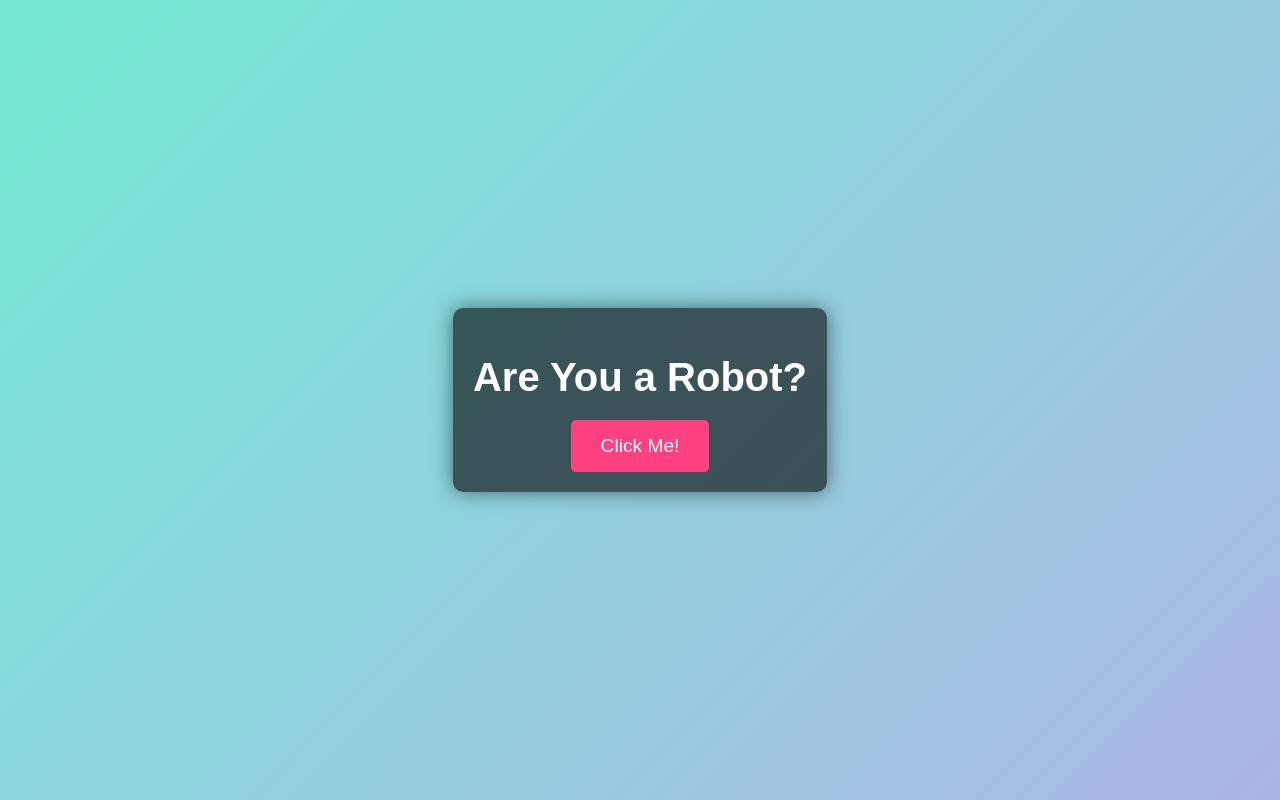
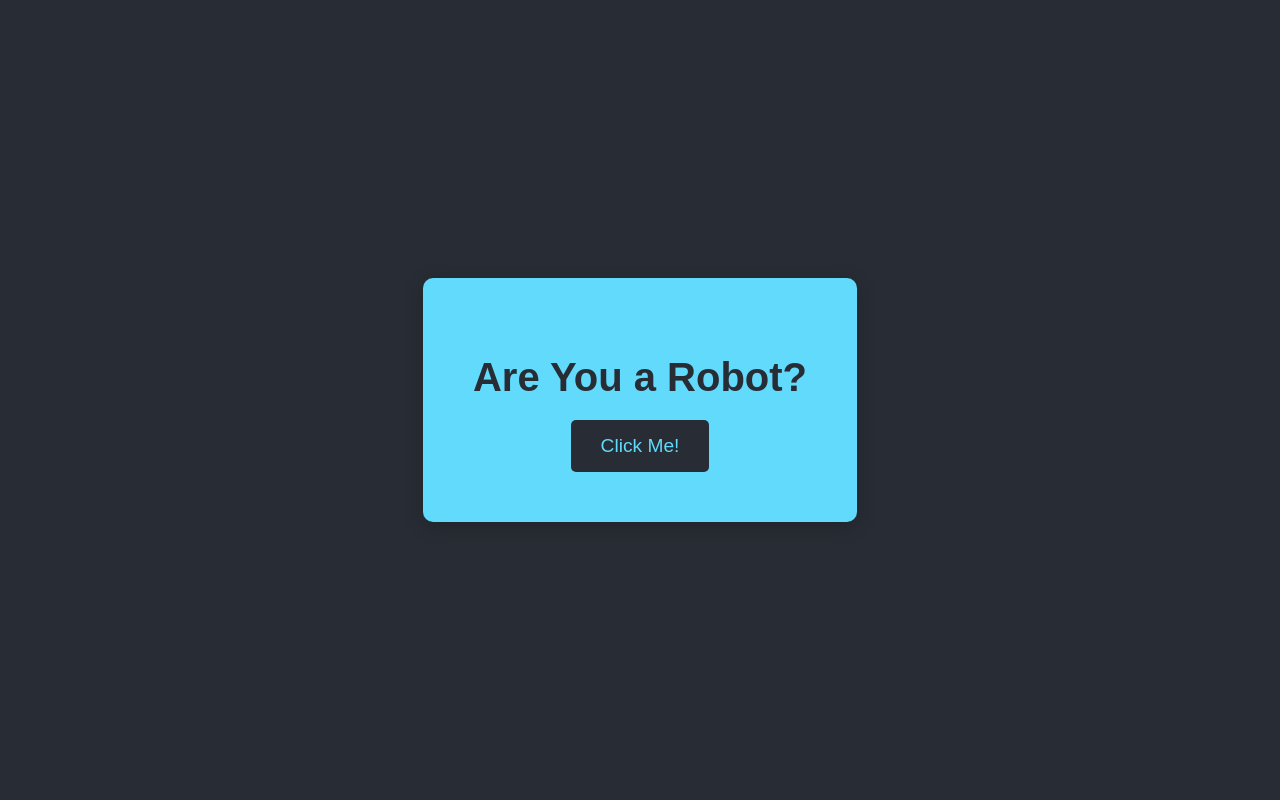
Before and after one commit to dimitriskleov/AnChatNotPublic2024, a plain HTML site: page index.html in a window 1280 px wide. Drawn offline with Linux system fonts and the light colour scheme.

Commit message:
Add files via upload

```diff
--- a/index.html
+++ b/index.html
@@ -6,59 +6,67 @@
     <title>Are You a Robot?</title>
     <style>
         body {
-            font-family: Arial, sans-serif;
             display: flex;
             justify-content: center;
             align-items: center;
             height: 100vh;
             margin: 0;
-            background: linear-gradient(135deg, #74ebd5, #acb6e5);
-            color: #fff;
+            background-color: #282c34;
+            font-family: Arial, sans-serif;
+        }
+
+        .container {
             text-align: center;
+            background-color: #61dafb;
+            border-radius: 10px;
+            padding: 50px;
+            box-shadow: 0 4px 20px rgba(0, 0, 0, 0.2);
+            transition: transform 0.3s;
         }
-        .container {
-            padding: 20px;
-            border-radius: 10px;
-            box-shadow: 0 0 20px rgba(0, 0, 0, 0.5);
-            background-color: rgba(0, 0, 0, 0.6);
+
+        .container:hover {
+            transform: scale(1.05);
         }
+
         h1 {
+            color: #282c34;
             font-size: 2.5em;
             margin-bottom: 20px;
         }
+
         button {
+            background-color: #282c34;
+            color: #61dafb;
+            border: none;
+            border-radius: 5px;
             padding: 15px 30px;
             font-size: 1.2em;
-            color: #fff;
-            background-color: #ff4081;
-            border: none;
-            border-radius: 5px;
             cursor: pointer;
             transition: background-color 0.3s;
         }
+
         button:hover {
-            background-color: #ff79b0;
+            background-color: #61dafb;
+            color: #282c34;
         }
     </style>
 </head>
 <body>
-
     <div class="container">
         <h1>Are You a Robot?</h1>
-        <button id="checkButton">Click Me!</button>
+        <button id="robotCheck">Click Me!</button>
     </div>
 
     <script>
-        document.getElementById('checkButton').onclick = function() {
+        document.getElementById("robotCheck").addEventListener("click", function() {
             if (/Mobi|Android/i.test(navigator.userAgent)) {
-                // Redirect for mobile devices
-                window.location.href = "https://mobile.com";
+                // Redirect to mobile.html if on mobile
+                window.location.href = "mobile.html";
             } else {
-                // Redirect for desktop devices
+                // Redirect to pc.html if on PC
                 window.location.href = "pc.html";
             }
-        };
+        });
     </script>
-
 </body>
 </html>
```
